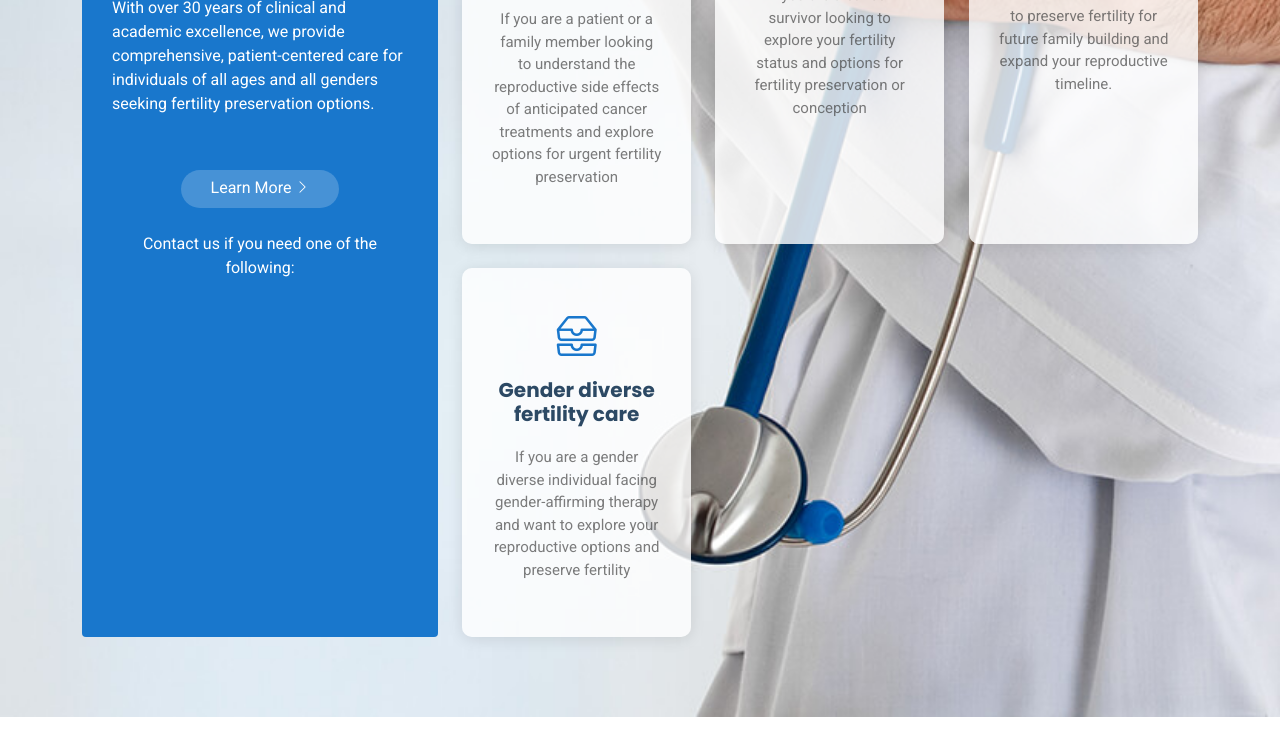
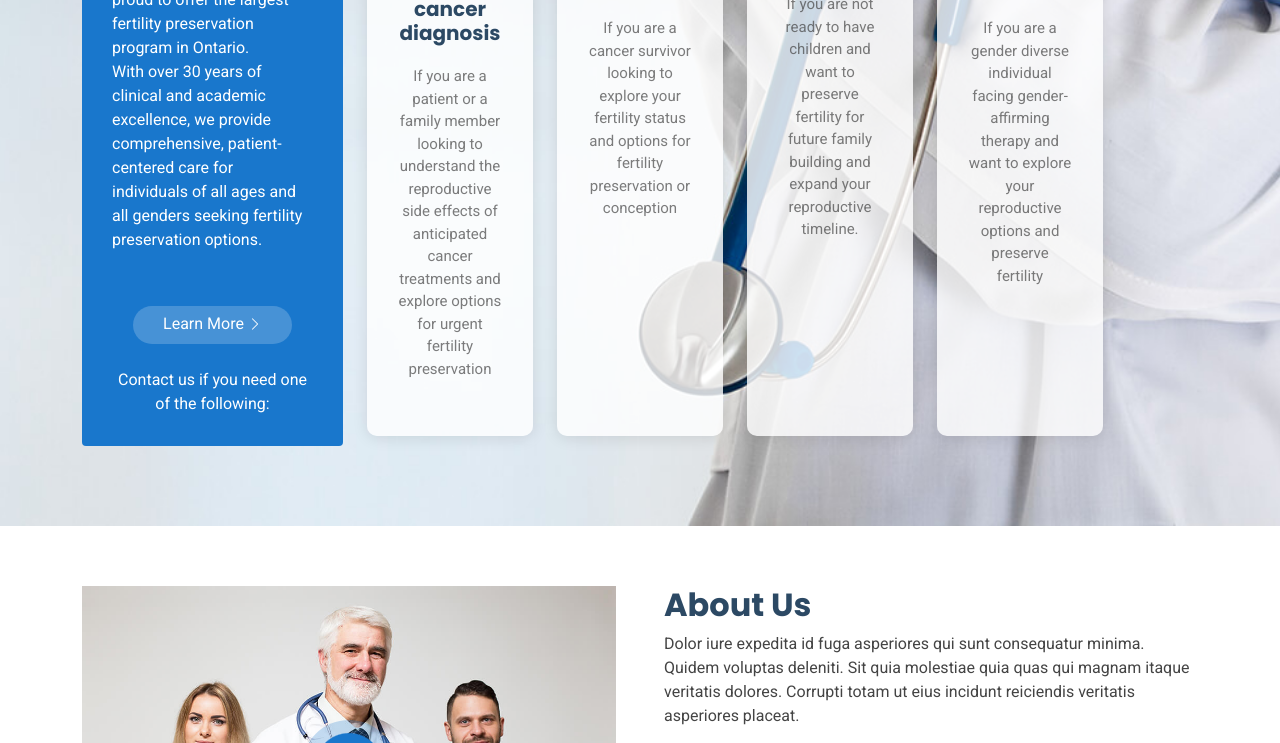
Before and after one commit to ofirttys/OCFP, a plain HTML site: page index.html in a window 1280 px wide. Shown: the part 698-1441 px from the top of the page. Drawn offline with Linux system fonts and the light colour scheme.

Commit message:
Fit 4 white boxes

```diff
--- a/index.html
+++ b/index.html
@@ -117,7 +117,7 @@
         </div><!-- End Welcome -->
 
         <div class="content row gy-4">
-          <div class="col-lg-4 d-flex align-items-stretch">
+          <div class="col-lg-3 d-flex align-items-stretch">
             <div class="why-box" data-aos="zoom-out" data-aos-delay="200">
               <h3>Why Choose OCFP?</h3>
               <p>
@@ -134,7 +134,7 @@
             <div class="d-flex flex-column justify-content-center">
               <div class="row gy-4">
 
-                <div class="col-xl-4 d-flex align-items-stretch">
+                <div class="col-xl-3 d-flex align-items-stretch">
                   <div class="icon-box" data-aos="zoom-out" data-aos-delay="300">
                     <i class="bi bi-clipboard-data"></i>
                     <h4>Urgent fertility care for new cancer diagnosis</h4>
@@ -142,7 +142,7 @@
                   </div>
                 </div><!-- End Icon Box -->
 
-                <div class="col-xl-4 d-flex align-items-stretch">
+                <div class="col-xl-3 d-flex align-items-stretch">
                   <div class="icon-box" data-aos="zoom-out" data-aos-delay="400">
                     <i class="bi bi-gem"></i>
                     <h4>Cancer Survivorship Fertility Care</h4>
@@ -150,7 +150,7 @@
                   </div>
                 </div><!-- End Icon Box -->
 
-                <div class="col-xl-4 d-flex align-items-stretch">
+                <div class="col-xl-3 d-flex align-items-stretch">
                   <div class="icon-box" data-aos="zoom-out" data-aos-delay="500">
                     <i class="bi bi-inboxes"></i>
                     <h4>Planned fertility preservation</h4>
@@ -158,8 +158,8 @@
                   </div>
                 </div><!-- End Icon Box -->
 
-                <div class="col-xl-4 d-flex align-items-stretch">
-                  <div class="icon-box" data-aos="zoom-out" data-aos-delay="500">
+                <div class="col-xl-3 d-flex align-items-stretch">
+                  <div class="icon-box" data-aos="zoom-out" data-aos-delay="600">
                     <i class="bi bi-inboxes"></i>
                     <h4>Gender diverse fertility care</h4>
                     <p>If you are a gender diverse individual facing gender-affirming therapy and want to explore your reproductive options and preserve fertility</p>
```
Also changed, not shown: assets/css/main.css (+0 -12 lines).
